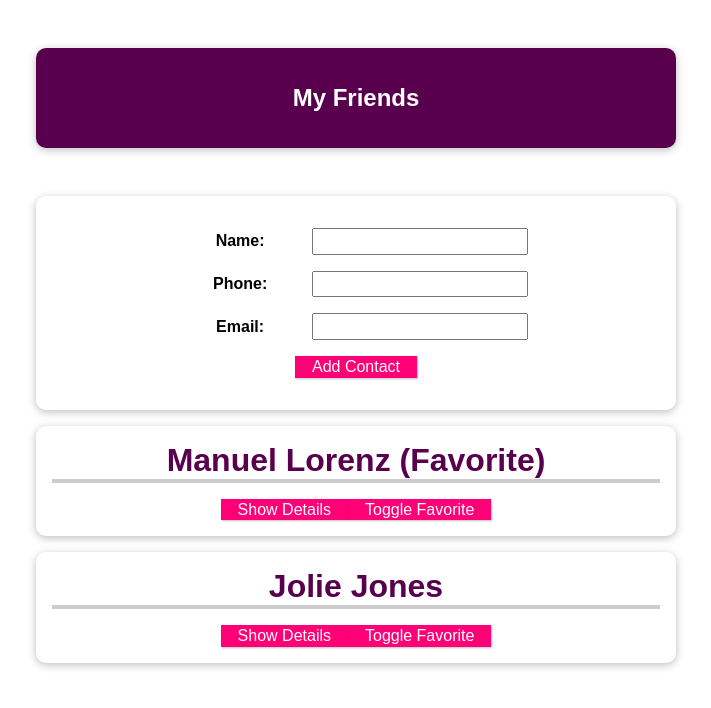
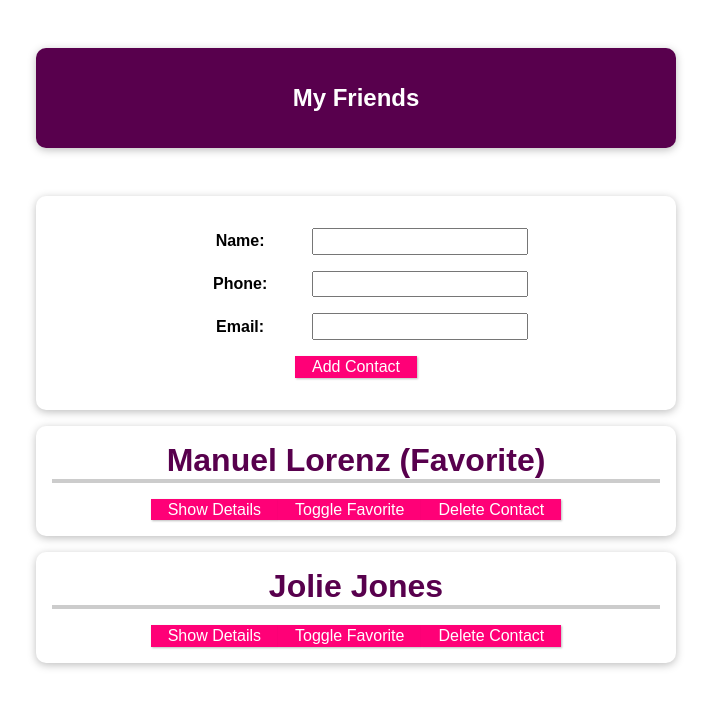
Before and after one commit to Looking-for-Salvation/vue-app, a Vue app: page / in a window 1280 px wide. Shown: the top 708 px of the page, without its empty margins (284-995 px from the left). Built offline with nearby package versions, Linux system fonts and the light colour scheme.

Commit message:
Added delete contact option

```diff
--- a/src/App.vue
+++ b/src/App.vue
@@ -14,6 +14,7 @@
             :email-address="friend.email"
             :is-favorite="friend.isFavorite"
             @toggle-favorite="toggleFavoriteStatus"
+            @delete-contact="deleteContact"
          />
       </ul>
    </section>
@@ -60,6 +61,9 @@
          };
 
          this.friends.push(newFriendContact);
+      },
+      deleteContact(friendId) {
+         this.friends = this.friends.filter((friend) => friend.id !== friendId);
       },
    },
 };
--- a/src/components/FriendContact.vue
+++ b/src/components/FriendContact.vue
@@ -3,6 +3,7 @@
       <h2>{{ name }} {{ isFavorite ? "(Favorite)" : "" }}</h2>
       <button @click="toggleDetails">{{ detailsAreVisible ? "Hide" : "Show" }} Details</button>
       <button @click="toggleFavorite">Toggle Favorite</button>
+      <button @click="$emit('delete-contact', id)">Delete Contact</button>
       <ul v-if="detailsAreVisible">
          <li><strong>Phone : </strong>{{ phoneNumber }}</li>
          <li><strong>Email : </strong>{{ emailAddress }}</li>
@@ -43,7 +44,7 @@
       },
    },
    // Basic approach of emits
-   emits: ["toggle-favorite"],
+   emits: ["toggle-favorite", "delete-contact"],
    // More advanced approach of emits
    // emits: {
    //    "toggle-favorite": function(id) {
```
